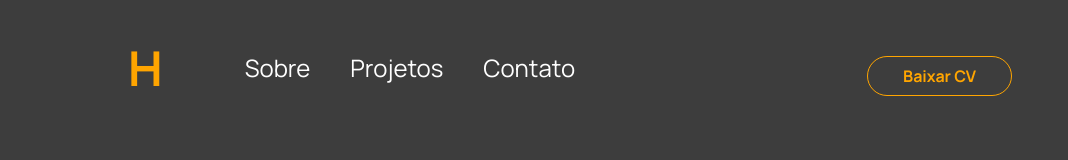
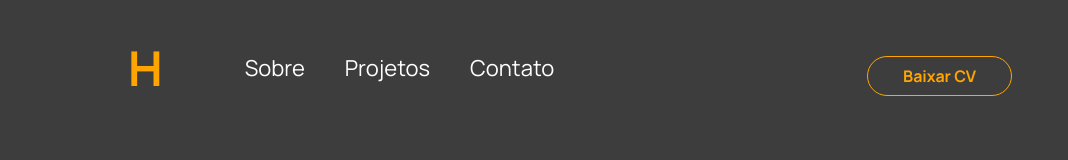
Before and after one commit to Hitallo-moreira/portfolio, a React (Vite) app: page / in a window 1280 px wide. Shown: the top 160 px of the page, without its empty margins (0-1068 px from the left). Built offline with nearby package versions, Linux system fonts and the light colour scheme; the HTML template or start-up script is replaced by a standard one.

Commit message:
feat: change menu options font size

```diff
--- a/src/styles/components/_header.scss
+++ b/src/styles/components/_header.scss
@@ -39,7 +39,7 @@ header.container {
                     a {
                         text-decoration: none;
                         color: $default-white;
-                        font-size: $default-font-size;
+                        font-size: 22px;
                         font-weight: 400;
                         transition: .3s;
 
@@ -56,7 +56,6 @@ header.container {
                 &:hover {
                     background: $default-orange;
                     color: $default-white;
-                    transform: translateY(-3px);
                 }
             }
         }
```
